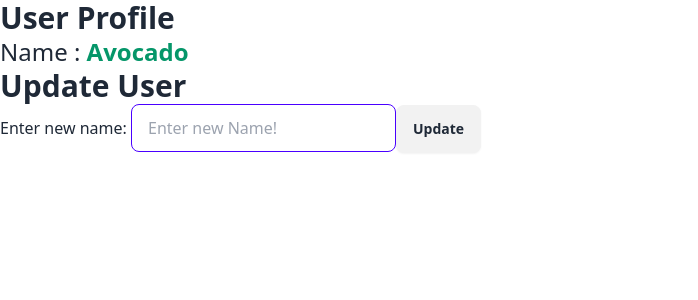
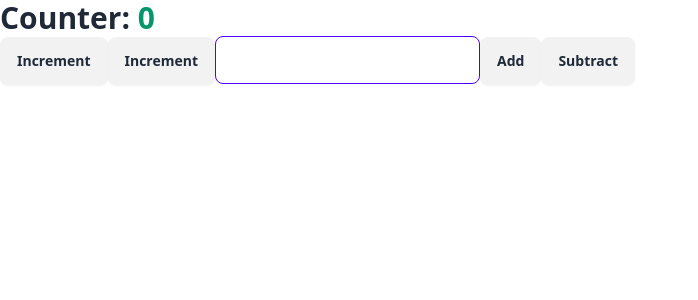
Before and after one commit to Ryusen9/React-Basics, a React (Vite) app: page / in a window 1280 px wide. Shown: the top 300 px of the page, without its empty margins (0-698 px from the left). Built offline with nearby package versions, Linux system fonts and the light colour scheme.

Commit message:
useReducer hooks and task completed code

```diff
--- a/src/App.jsx
+++ b/src/App.jsx
@@ -12,9 +12,11 @@
 // import BasicEffect from "./Components/BasicEffect"
 // import CounterEffect from "./Components/CounterEffect"
 // import FetchDataEffect from "./Components/FetchDataEffect"
-import UpdateUser from "./Components/UpdateUser";
-import UserProfile from "./Components/UserProfile";
-import { UserProvider } from "./UserContext";
+// import UpdateUser from "./Components/UpdateUser";
+// import UserProfile from "./Components/UserProfile";
+// import { UserProvider } from "./UserContext";
+// import UseReducer from "./Components/UseReducer";
+import CounterByReducer from "./Components/CounterByReducer";
 // import Weather from "./Components/Weather"
 function App() {
   return (
@@ -34,10 +36,12 @@ function App() {
       {/* <BasicEffect/> */}
       {/* <CounterEffect/> */}
       {/* <FetchDataEffect/> */}
-      <UserProvider>
+      {/* <UserProvider>
         <UserProfile />
         <UpdateUser/>
-      </UserProvider>
+      </UserProvider> */}
+      {/* <UseReducer/> */}
+      <CounterByReducer/>
     </>
   );
 }
--- /dev/null
+++ b/src/Components/CounterByReducer.jsx
@@ -0,0 +1,67 @@
+import { useReducer, useState } from "react";
+
+const CounterByReducer = () => {
+  const initialState = { count: 0 };
+  const reducer = (state, action) => {
+    switch (action.type) {
+      case "increment":
+        return { ...state, count: state.count + 1 };
+      case "decrement":
+        return { ...state, count: state.count - 1 };
+      case "incrementByAmount":
+        return { ...state, count: state.count + action.payload };
+      case "decrementByAmount":
+        return { ...state, count: state.count - action.payload };
+      case "reset":
+        return { ...state, count: 0 };
+      default:
+        return state;
+    }
+  };
+  const [state, dispatch] = useReducer(reducer, initialState);
+  const [inputValue, setInputValue] = useState("");
+
+  const handleIncrement = () => {
+    dispatch({ type: "increment" });
+  };
+
+  const handleDecrement = () => {
+    dispatch({ type: "decrement" });
+  };
+
+  const handleIncrementByAmount = () => {
+    dispatch({ type: "incrementByAmount", payload: parseInt(inputValue) });
+    setInputValue("");
+  };
+  const handleDecrementByAmount = () => {
+    dispatch({ type: "decrementByAmount", payload: parseInt(inputValue) });
+    setInputValue("");
+  };
+  return (
+    <div>
+      <p className="text-3xl font-semibold">
+        Counter: <span className="text-emerald-600">{state.count}</span>
+      </p>
+      <button className="btn" onClick={handleIncrement}>
+        Increment
+      </button>
+      <button className="btn" onClick={handleDecrement}>
+        Increment
+      </button>
+      <input
+        className="input input-primary"
+        type="number"
+        value={inputValue}
+        onChange={(e) => setInputValue(parseInt(e.target.value))}
+      />
+      <button className="btn" onClick={handleIncrementByAmount}>
+        Add
+      </button>
+      <button className="btn" onClick={handleDecrementByAmount}>
+        Subtract
+      </button>
+    </div>
+  );
+};
+
+export default CounterByReducer;
--- /dev/null
+++ b/src/Components/UseReducer.jsx
@@ -0,0 +1,43 @@
+import { useReducer } from "react";
+
+const UseReducer = () => {
+  const initialState = { count: 0 };
+  const reducer = (state, action) => {
+    switch (action.type) {
+      case "Increment":
+        return { ...state, count: state.count + 1 };
+      case "Decrement":
+        return { ...state, count: state.count - 1 };
+      case "Reset":
+        return { ...state, count: 0 };
+      default:
+        return state;
+    }
+  };
+  const [state, dispatch] = useReducer(reducer, initialState);
+  return (
+    <div>
+      <button
+        className="btn ml-4 mt-3"
+        onClick={() => dispatch({ type: "Increment" })}
+      >
+        +
+      </button>
+      <button
+        className="btn ml-4 mt-3"
+        onClick={() => dispatch({ type: "Decrement" })}
+      >
+        -
+      </button>
+      <button
+        className="btn ml-4 mt-3"
+        onClick={() => dispatch({ type: "Reset" })}
+      >
+        Reset
+      </button>
+      <p>Count : {state.count}</p>
+    </div>
+  );
+};
+
+export default UseReducer;
```
